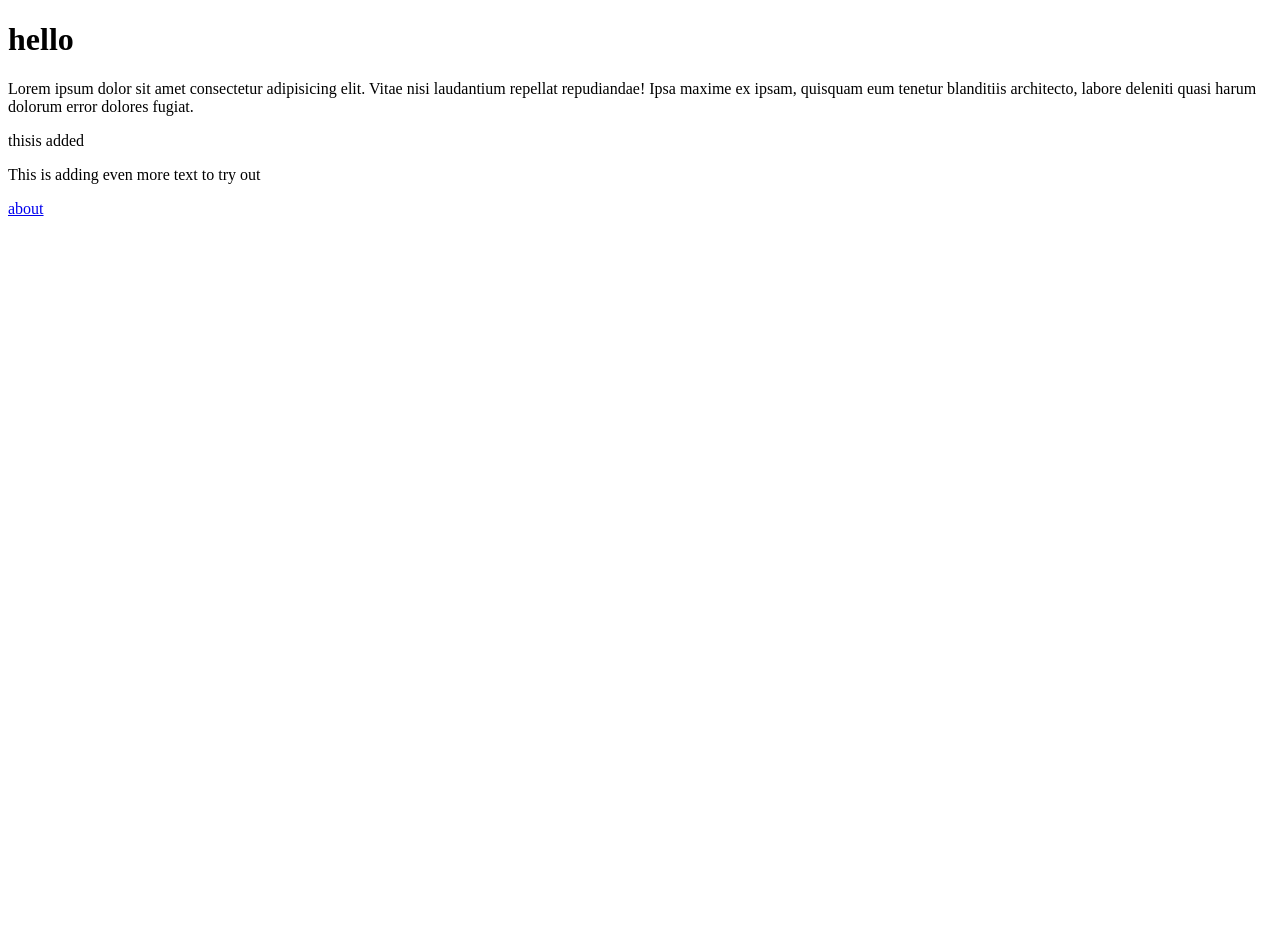
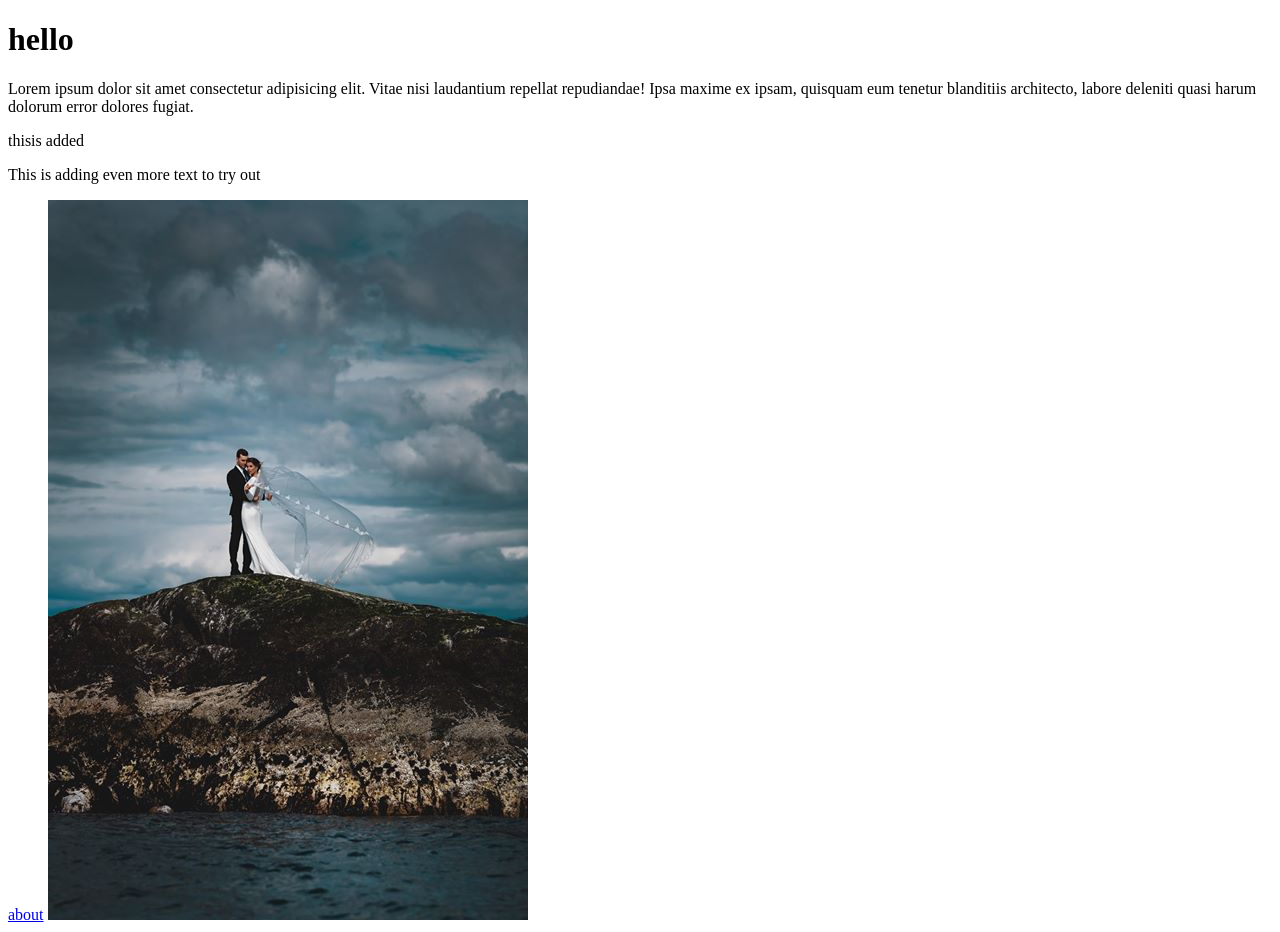
Before and after one commit to BergitTveit/Lesson, a plain HTML site: page index.html in a window 1280 px wide. Before the commit the page ends 800 px from the top, so only its background shows below. Drawn offline with Linux system fonts and the light colour scheme.

Commit message:
added picture

```diff
--- a/index.html
+++ b/index.html
@@ -20,6 +20,7 @@
       <p>thisis added</p>
       <p>This is adding even more text to try out</p>
       <a href="about.html">about</a>
+      <img src="images/LINN 1.jpg" alt="seabride" />
     </main>
   </body>
 </html>
```
Also changed, not shown: Images/LINN 1.jpg (added).
